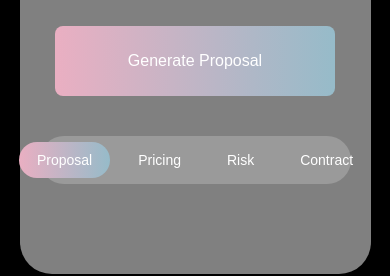
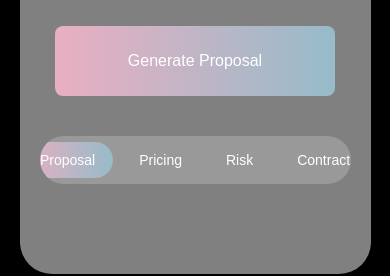
Before and after one commit to Casperisdname/ai-proposal-gen, a React (Create React App) app in the folder new frontend/: page / in a window 390 px wide. Shown: the part 1280-1556 px from the top of the page. Built offline with nearby package versions, Linux system fonts and the light colour scheme.

Commit message:
Update App.css

```diff
--- a/new frontend/src/App.css
+++ b/new frontend/src/App.css
@@ -201,6 +201,22 @@ body {
   border-radius: 30px;
   width: 100%;
   margin: 20px auto;
+}
+@media (max-width: 768px) {
+  .proposal-tabs {
+    overflow-x: auto; /* enable horizontal scroll */
+    gap: 8px;
+    padding: 6px;
+    scroll-behavior: smooth;
+  }
+
+  .proposal-tabs::-webkit-scrollbar {
+    display: none; /* hide scrollbar */
+  }
+
+  .tab {
+    flex: 0 0 auto; /* make each button shrink/expand properly */
+  }
 }
 .proposal-error {
   background: rgba(255, 80, 80, 0.15);
```
